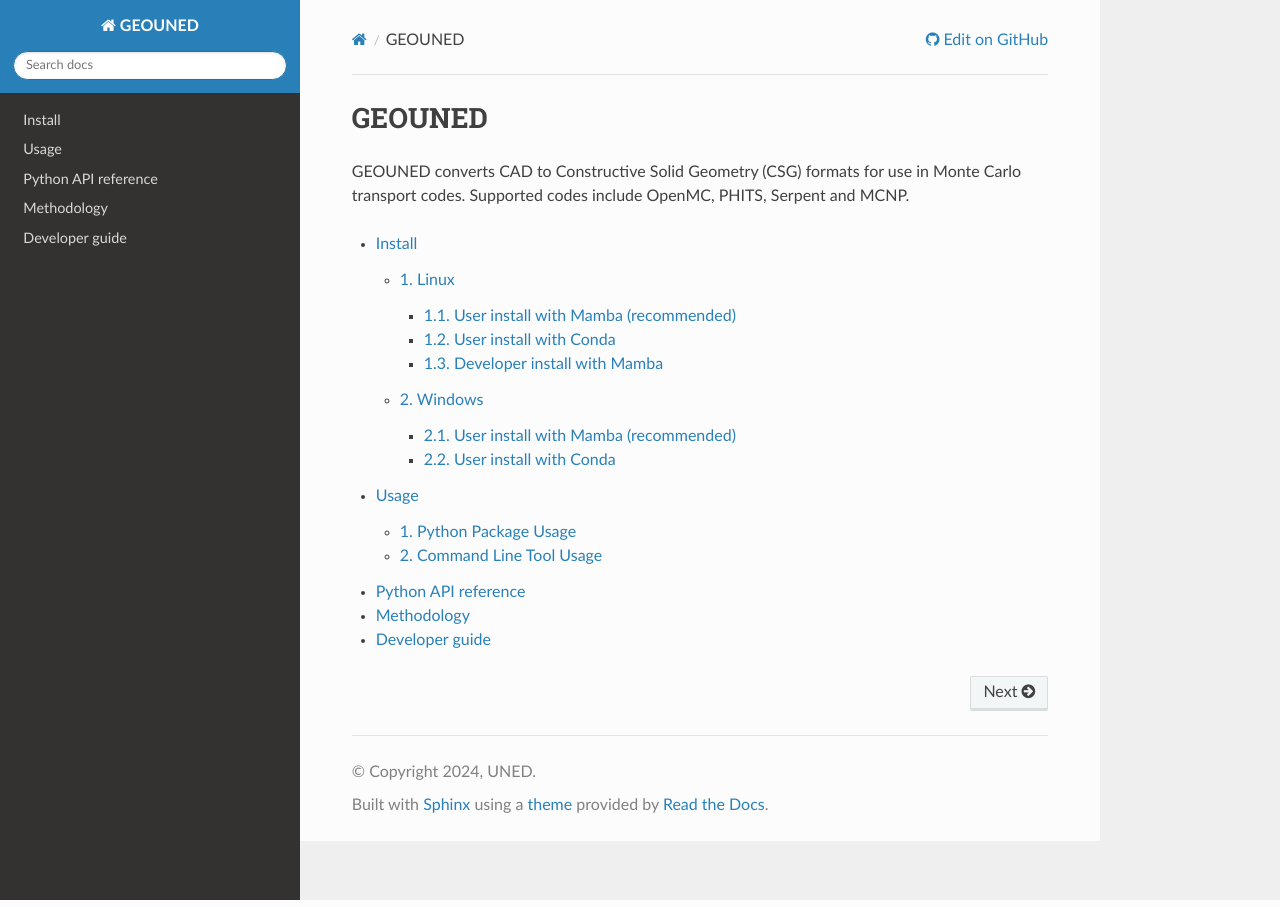
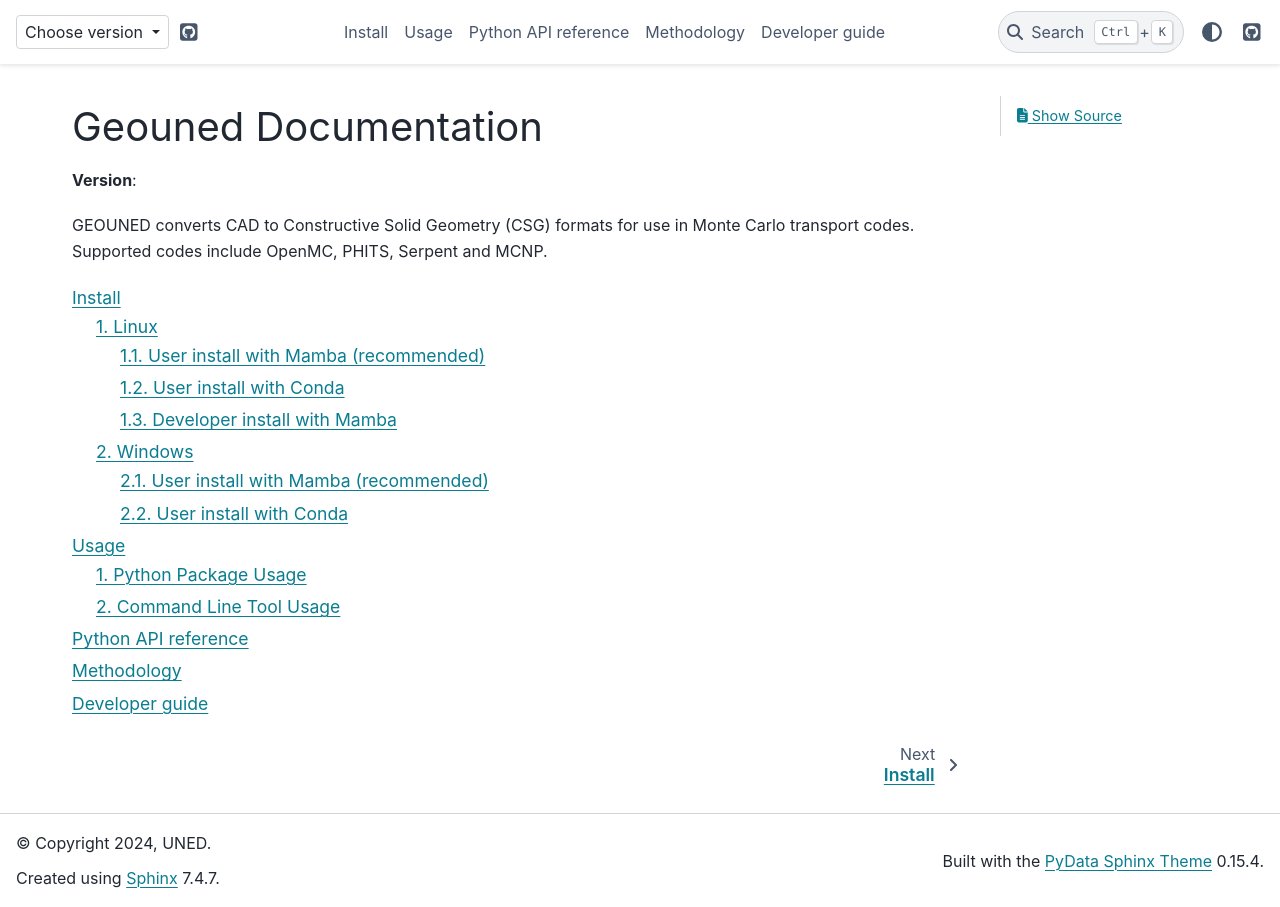
Before and after one commit to GEOUNED-org/GEOUNED, a Sphinx documentation site: the page built from docs/index.rst, in a window 1280 px wide. Built offline with Sphinx 7.4.7 and the PyData theme 0.15.4, drawn with Linux system fonts in a browser that asks for light colours; the version number could not be read and is left out.

Commit message:
Adding version support to docs (#198)
* testing new theme for versioning

* moved version to navbar start

* keeping gh-pages files

* docs

* removed if push

* publish dev sub dir

* added dev version

* pointing to dev repo

* added more versions

* removed comment

* updated versions

* using version match

* added version to title

* general tidy

* added github link

* corrected url

* format

* Typo fix

```diff
--- a/docs/conf.py
+++ b/docs/conf.py
@@ -11,6 +11,7 @@
 # documentation root, use os.path.abspath to make it absolute, like shown here.
 #
 import os
+import re
 import sys
 
 sys.path.insert(0, os.path.abspath("../../src"))
@@ -22,7 +23,10 @@ copyright = "2024, UNED"
 author = "Juan-Pablo Catalan and Patrick Sauvan"
 
 # The full version, including alpha/beta/rc tags
-release = "1.0.1"
+import geouned
+
+version = geouned.__version__
+release = geouned.__version__
 
 
 # -- General configuration ---------------------------------------------------
@@ -51,17 +55,34 @@ exclude_patterns = ["_build", "Thumbs.db", ".DS_Store"]
 
 # -- Options for HTML output -------------------------------------------------
 
-# The theme to use for HTML and HTML Help pages.  See the documentation for
-# a list of builtin themes.
-#
-html_theme = "sphinx_rtd_theme"
+# The theme to use for HTML and HTML Help pages.
+# this theme supports versions https://github.com/pydata/pydata-sphinx-theme
+html_theme = "pydata_sphinx_theme"
 
 # Add any paths that contain custom static files (such as style sheets) here,
 # relative to this directory. They are copied after the builtin static files,
 # so a file named "default.css" will overwrite the builtin "default.css".
 html_static_path = ["_static"]
 
-html_context = {
-    "display_github": True,
+# TODO add logo
+# html_favicon = "favicon.ico"
+
+# Version match must match the 'version' key in version_switcher.json
+pattern = re.compile(r"^[0-9]+\.[0-9]+")
+version_match = pattern.search(version)
+if version_match:
+    version_match = version_match.group()
+elif "dev" in version:
+    version_match = "dev"
+else:
+    version_match = version
+
+html_theme_options = {
+    "github_url": "https://github.com/GEOUNED-org/GEOUNED",
+    "switcher": {
+        "json_url": "https://raw.githubusercontent.com/fusion-neutronics/GEOUNED/adding_version_support_to_docs/docs/version_switcher.json",
+        "version_match": version_match,
+    },
+    "nav_title": "Geouned",
+    "navbar_start": ["version-switcher", "navbar-icon-links"],
 }
-# html_favicon = "favicon.ico"
--- a/docs/index.rst
+++ b/docs/index.rst
@@ -3,8 +3,10 @@
    You can adapt this file completely to your liking, but it should at least
    contain the root `toctree` directive.
 
-GEOUNED
-=======
+Geouned Documentation
+=====================
+
+**Version**: |version|
 
 GEOUNED converts CAD to Constructive Solid Geometry (CSG) formats for use in
 Monte Carlo transport codes.
--- a/docs/install/install_windows.rst
+++ b/docs/install/install_windows.rst
@@ -11,7 +11,7 @@ You can follow the install instructions for `Miniforge3 here <https://github.com
 
 Download and execute the Miniforge3 Windows installer
 
-You can get it from the Miniforge3 GitHub repository `here <https://github.com/conda-forge/miniforge?tab=readme-ov-file#miniforge-pypy3>`_ or from the link below
+You can get it from the `Miniforge3 GitHub repository here <https://github.com/conda-forge/miniforge?tab=readme-ov-file#miniforge-pypy3>`_ or from the link below
 
 `https://github.com/conda-forge/miniforge/releases/latest/download/Miniforge3-Windows-x86_64.exe <https://github.com/conda-forge/miniforge/releases/latest/download/Miniforge3-Windows-x86_64.exe>`_
 
@@ -58,7 +58,7 @@ You can follow the install instructions for `MiniConda3 <https://docs.anaconda.c
 
 Download and execute the Miniforge3 Windows installer
 
-You can get it from the Miniforge3 GitHub repository `here <https://docs.anaconda.com/free/miniconda/>`_ or from the link below
+You can get it from the `Miniforge3 GitHub repository here <https://docs.anaconda.com/free/miniconda/>`_ or from the link below
 
 `https://repo.anaconda.com/miniconda/Miniconda3-latest-Windows-x86_64.exe <https://repo.anaconda.com/miniconda/Miniconda3-latest-Windows-x86_64.exe>`_
 
--- a/pyproject.toml
+++ b/pyproject.toml
@@ -43,9 +43,8 @@ tests = [
 ]
 docs = [
   "sphinx",
-  "sphinx_rtd_theme",
+  "pydata-sphinx-theme",
   "sphinx_autodoc_typehints",
-  "sphinx_rtd_theme",
 ]
 
 [project.scripts]
```
Also changed, not shown: docs/version_switcher.json (added, +12 -0 lines), 3 other files.
